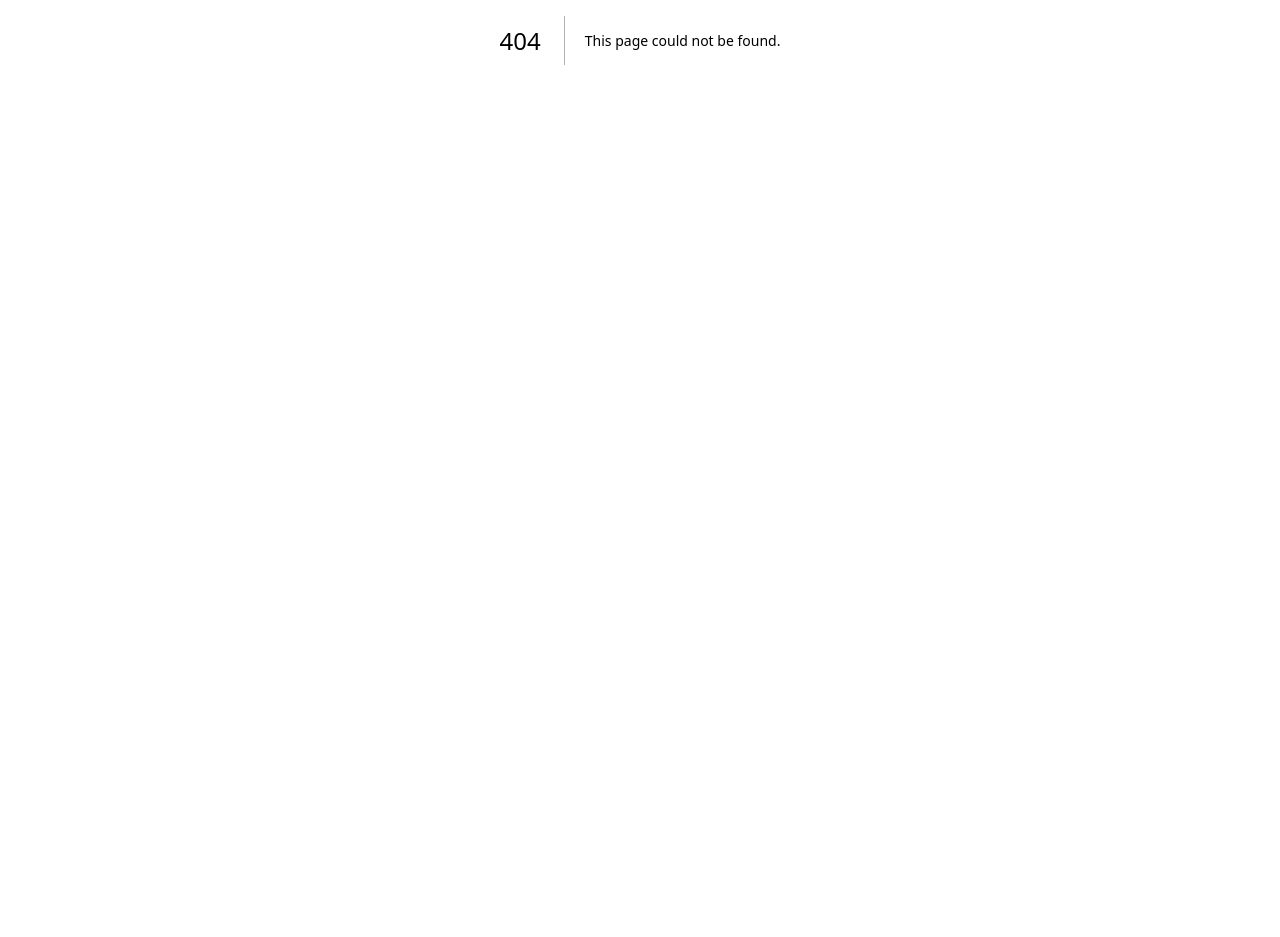
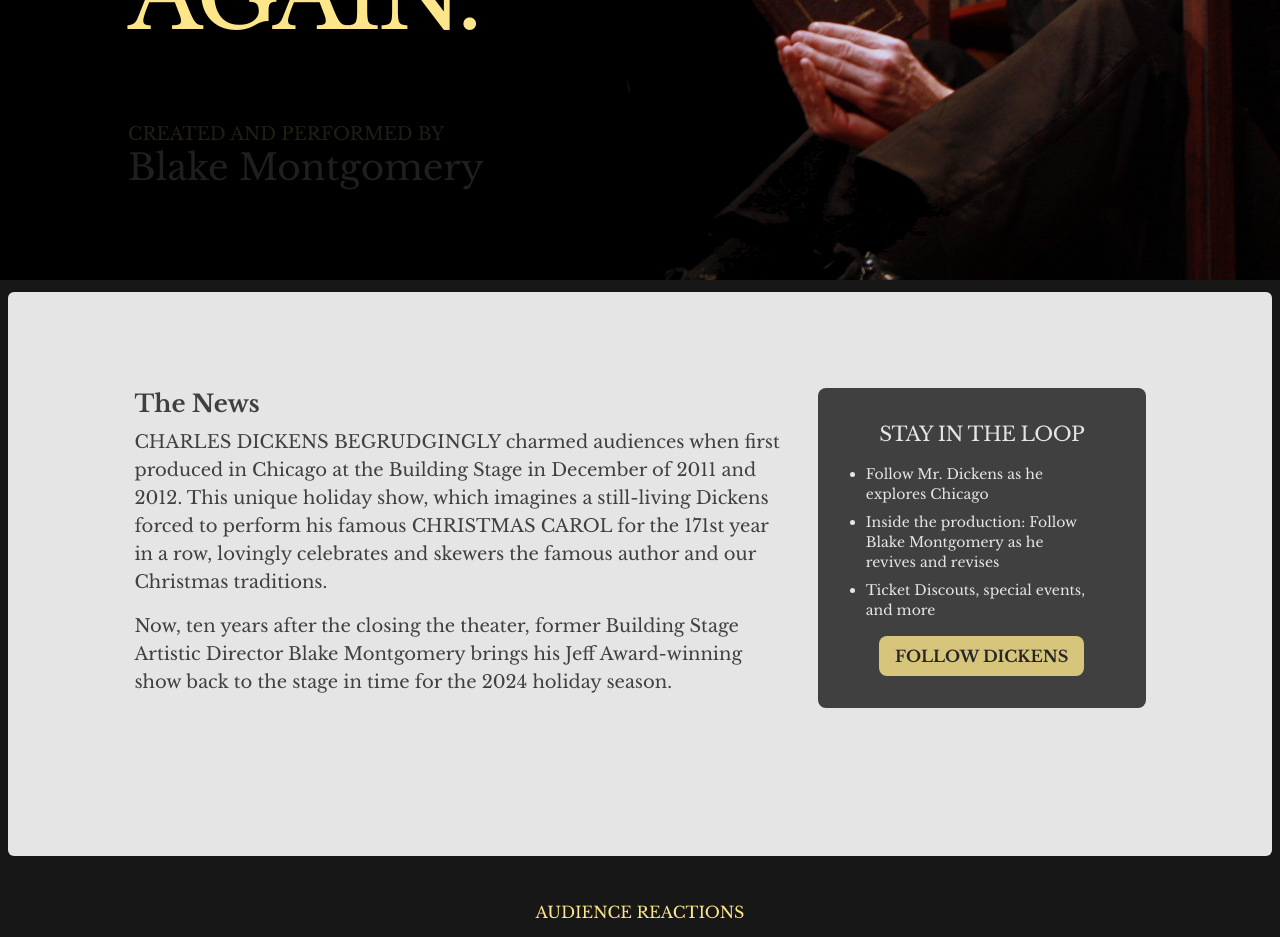
Before and after one commit to montblake/begrudgingly, a Next.js app: page / in a window 1280 px wide. Before the commit this address had no page. Shown: the part 360-1297 px from the top of the page. Before the commit the page ends 800 px from the top, so only its background shows below. Built offline with nearby package versions, Linux system fonts and the light colour scheme.

Commit message:
Prep for Prod

```diff
--- a/app/booking/page.tsx
+++ b/app/booking/page.tsx
@@ -15,7 +15,7 @@ export default function Home() {
 
 
         <Landing />
-        <News />
+        <News context={'booking'} />
 
         <Audience />
 
--- a/app/components/call_to_action.tsx
+++ b/app/components/call_to_action.tsx
@@ -1,23 +1,46 @@
-import { Mail } from 'lucide-react';
+type CallToActionProps = {
+  context: 'booking' | 'landing'
+}
+
+const CALLS = {
+  landing: {
+    title: "Stay in the Loop",
+    bulletPoints: [
+      "Follow Mr. Dickens as he explores Chicago",
+      "Inside the production: Follow Blake Montgomery as he revives and revises",
+      "Ticket Discouts, special events, and more"
+    ],
+    buttonText: "Follow Dickens"
+  },
+  booking: {
+    title: "Now Booking for the holidays in q2024 and 2025",
+    bulletPoints: [
+      "Depending on availability and house size, performances could be held the weekend, week, or few weeks leading up to December 25.",
+      "Open to discuss both straight rental and presentation/co-production arrangements",
+    ],
+    buttonText: "Contact Us"
+  }
+}
 
 
-export default function CallToAction() {
+export default function CallToAction({ context }: CallToActionProps) {
   return (
     <div className="w-full flex flex-col justify-center items-center bg-neutral-700 rounded-lg p-8 sm:p-16 md:p-24 text-neutral-200 mt-4 landscape:p-8 landscape:mt-0 landscape:w-1/3 lg:p-8 lg:mt-0 lg:w-1/3">
 
-      <p className="text-lg sm:text-xl md:text-2xl tracking-tight uppercase text-center landscape:text-xl lg:text-xl">Seeking a venue for this year&rsquo;s performances</p>
+      <p className="text-lg sm:text-xl md:text-2xl tracking-tight uppercase text-center landscape:text-xl lg:text-xl">{CALLS[context].title}</p>
       <ul className="text-xs sm:text-sm md:text-base lg:text-sm landscape:text-sm list-disc list-outside p-4 flex flex-col gap-2 text-neutral-200">
-        <li>
-          Depending on availability and house size, performances could be held the weekend, week, or few weeks leading up to December 25.
-        </li>
-        <li>
-          Open to discuss both straight rental and presentation/co-production arrangements.
-        </li>
+
+        {CALLS[context].bulletPoints.map((bp, i) => (
+          <li key={i}>{bp}</li>
+        ))}
       </ul>
 
-      <div className="bg-amber-200/80 hover:bg-amber-200 active:bg-amber-200 w-[64px] h-[64px] rounded-full flex justify-center items-center border-2 border-neutral-800 mt-4">
+      <div className="">
 
-        <a href="mailto:blakemontgomery312@gmail.com?subject=Charles Dickens Begrudgingly"> <Mail color="black" size={32} strokeWidth="2" /></a>
+        <a href="mailto:blakemontgomery312@gmail.com?subject=Charles Dickens Begrudgingly">
+          {/* <Mail color="black" size={32} strokeWidth="2" /> */}
+          <button className="text-neutral-800 bg-amber-200/80  hover:bg-amber-200 active:bg-amber-200 py-2 px-4 rounded-lg font-bold uppercase whitespace-nowrap">{CALLS[context].buttonText}</button>
+        </a>
       </div>
 
     </div>
--- a/app/components/news.tsx
+++ b/app/components/news.tsx
@@ -1,7 +1,11 @@
 // import { Mail } from 'lucide-react';
 import CallToAction from '@/app/components/call_to_action';
 
-export default function News() {
+type NewsProps = {
+  context: 'booking' | 'landing'
+}
+
+export default function News({ context }: NewsProps) {
   return (
     <section className="bg-neutral-900 p-2">
 
@@ -22,7 +26,7 @@ export default function News() {
 
           </div>
 
-          <CallToAction />
+          <CallToAction context={context} />
         </div>
       </div>
     </section >
--- a/app/layout.tsx
+++ b/app/layout.tsx
@@ -6,8 +6,8 @@ import { Analytics } from '@vercel/analytics/react';
 const baskerville = Libre_Baskerville({ subsets: ["latin"], weight: ["400", "700"] })
 
 export const metadata: Metadata = {
-  title: "Charles Dickens Begrudgingly",
-  description: "The Award-Winning Holiday Show, CHARLES DICKENS BEGRUDGINGLY PERFORMS 'A CHRISTMAS CAROL' AGAIN, created and performed by Blake Montgomery returns to the Chicago stage in 2024.",
+  title: "Charles Dickens Begrudgingly Performs A CHRISTMAS CAROL, Again",
+  description: "Blake Montgomery's Award-Winning Holiday Show Returns To The Chicago",
 };
 
 export default function RootLayout({
--- /dev/null
+++ b/app/page.tsx
@@ -0,0 +1,36 @@
+import Landing from '@/app/components/landing';
+import History from '@/app/components/history';
+import Premise from '@/app/components/premise';
+import Artist from '@/app/components/artist';
+import ImagePage from '@/app/components/image_page';
+import Audience from '@/app/components/audience';
+import Press from '@/app/components/press';
+import News from '@/app/components/news';
+import Play from '@/app/components/play';
+
+export default function Home() {
+  return (
+    <main className="bg-neutral-900 w-screen flex justify-center items-start">
+      <div className="max-w-[1400px] h-min-screen">
+
+
+        <Landing />
+        <News context={'landing'} />
+
+        <Audience />
+
+        <History />
+        <Premise />
+        <Play />
+
+        <Press />
+
+        <Artist />
+
+        <ImagePage page={"one"} />
+
+      </div>
+
+    </main>
+  );
+}
```
